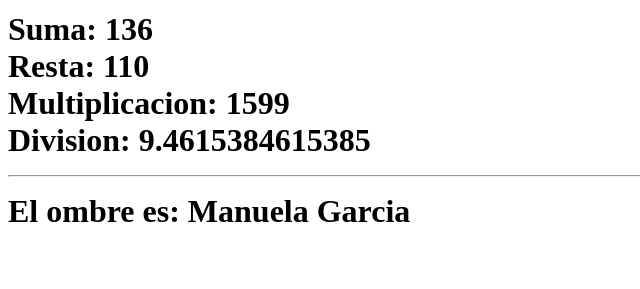
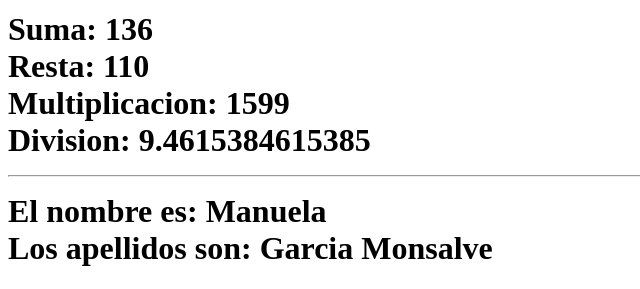
Before and after one commit to manuGarciaMons/PHP, a PHP site: page / in a window 1280 px wide. Shown: the part 3045-3334 px from the top of the page, without its empty margins (0-640 px from the left). Before the commit the page ends 3267 px from the top, so only its background shows below. Run offline with PHP 8.4, Linux system fonts and the light colour scheme.

Commit message:
funcion dentro de otra

```diff
--- a/Funciones/index.php
+++ b/Funciones/index.php
@@ -75,10 +75,25 @@ echo calculadora(123,123);
 echo calculadora(12,123);
 echo calculadora(123,13);
 
-
-function devuelveElNombre($nombre){
-    return "El ombre es: $nombre";
+function getNombre($nombre){
+    $texto = "El nombre es: $nombre";
+    return $texto;
 }
 
-echo devuelveElNombre("Manuela Garcia");
+function getApellidos($apellidos){
+    $texto = "Los apellidos son: $apellidos";
+    return $texto;
+}
+
+
+
+function devuelveElNombre($nombre, $apellidos){
+    $texto = getNombre($nombre)
+    . "<br/>".
+    getApellidos($apellidos);
+
+    return $texto;
+}
+
+echo devuelveElNombre("Manuela", "Garcia Monsalve ");
 ?>
```
